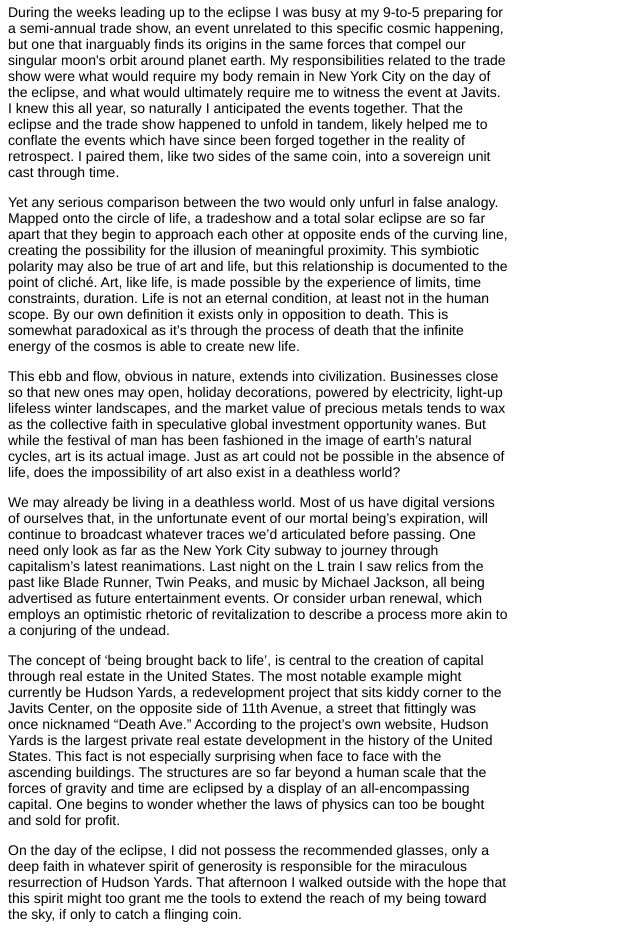
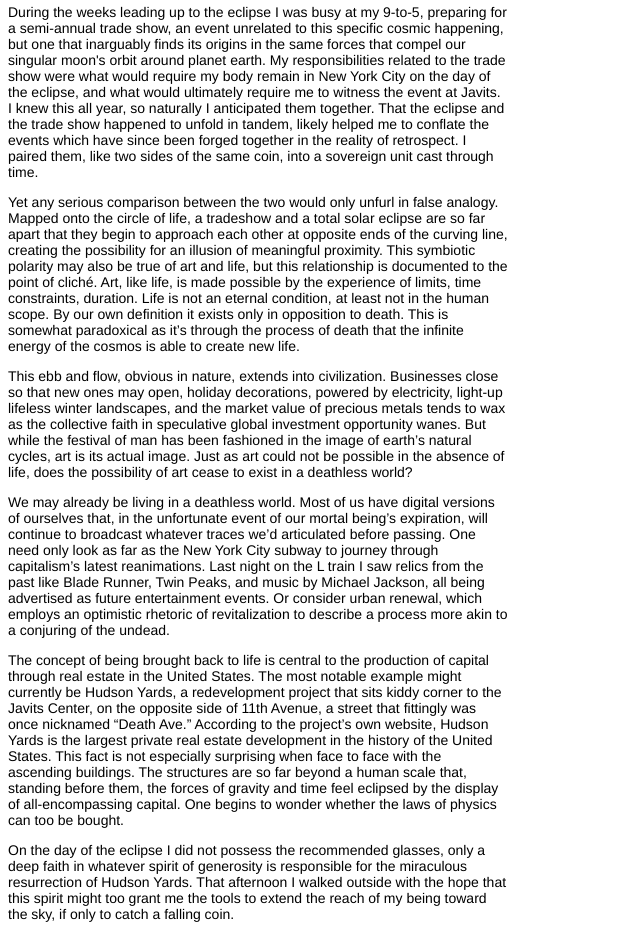
Before and after one commit to wingloreem/loreem, a plain HTML site: page docs/Joel/index.html in a window 1280 px wide. Shown: the part 574-1510 px from the top of the page, without its empty margins (0-640 px from the left). Drawn offline with Linux system fonts and the light colour scheme.

Commit message:
Update index.html

```diff
--- a/docs/Joel/index.html
+++ b/docs/Joel/index.html
@@ -56,12 +56,12 @@
   </div>
 <div class="prtext">
 <p>Earlier this summer, I watched what I’ve heard called “the Great American Eclipse of 2017” while standing amongst a group of strangers outside the Jacob Javits Center, a tradeshow and convention center located on the west side of the island of Manhattan. A lot of people that I know had traveled to various places, mostly throughout the Pacific Northwest, to experience the eclipse in its totality. I did not. New York City was not in the path of totality, so neither was I.</p>
-<p>During the weeks leading up to the eclipse I was busy at my 9-to-5 preparing for a semi-annual trade show, an event unrelated to this specific cosmic happening, but one that inarguably finds its origins in the same forces that compel our singular moon's orbit around planet earth. My responsibilities related to the trade show were what would require my body remain in New York City on the day of the eclipse, and what would ultimately require me to witness the event at Javits. I knew this all year, so naturally I anticipated the events together. That the eclipse and the trade show happened to unfold in tandem, likely helped me to conflate the events which have since been forged together in the reality of retrospect. I paired them, like two sides of the same coin, into a sovereign unit cast through time.</p>
-<p>Yet any serious comparison between the two would only unfurl in false analogy. Mapped onto the circle of life, a tradeshow and a total solar eclipse are so far apart that they begin to approach each other at opposite ends of the curving line, creating the possibility for the illusion of meaningful proximity. This symbiotic polarity may also be true of art and life, but this relationship is documented to the point of cliché. Art, like life, is made possible by the experience of limits, time constraints, duration. Life is not an eternal condition, at least not in the human scope. By our own definition it exists only in opposition to death. This is somewhat paradoxical as it’s through the process of death that the infinite energy of the cosmos is able to create new life.</p>
-<p>This ebb and flow, obvious in nature, extends into civilization. Businesses close so that new ones may open, holiday decorations, powered by electricity, light-up lifeless winter landscapes, and the market value of precious metals tends to wax as the collective faith in speculative global investment opportunity wanes. But while the festival of man has been fashioned in the image of earth’s natural cycles, art is its actual image. Just as art could not be possible in the absence of life, does the impossibility of art also exist in a deathless world?</p>
-<p>We may already be living in a deathless world.  Most of us have digital versions of ourselves that, in the unfortunate event of our mortal being’s expiration, will continue to broadcast whatever traces we’d articulated before passing.  One need only look as far as the New York City subway to journey through capitalism’s latest reanimations. Last night on the L train I saw relics from the past like Blade Runner, Twin Peaks, and music by Michael Jackson, all being advertised as future entertainment events.  Or consider urban renewal, which employs an optimistic rhetoric of revitalization to describe a process more akin to a conjuring of the undead.</p>
-<p>The concept of ‘being brought back to life’, is central to the creation of capital through real estate in the United States. The most notable example might currently be Hudson Yards, a redevelopment project that sits kiddy corner to the Javits Center, on the opposite side of 11th Avenue, a street that fittingly was once nicknamed “Death Ave.”  According to the project’s own website, Hudson Yards is the largest private real estate development in the history of the United States. This fact is not especially surprising when face to face with the ascending buildings. The structures are so far beyond a human scale that the forces of gravity and time are eclipsed by a display of an all-encompassing capital. One begins to wonder whether the laws of physics can too be bought and sold for profit.</p>
-<p>On the day of the eclipse, I did not possess the recommended glasses, only a deep faith in whatever spirit of generosity is responsible for the miraculous resurrection of Hudson Yards. That afternoon I walked outside with the hope that this spirit might too grant me the tools to extend the reach of my being toward the sky, if only to catch a flinging coin.</p>
+<p>During the weeks leading up to the eclipse I was busy at my 9-to-5, preparing for a semi-annual trade show, an event unrelated to this specific cosmic happening, but one that inarguably finds its origins in the same forces that compel our singular moon's orbit around planet earth. My responsibilities related to the trade show were what would require my body remain in New York City on the day of the eclipse, and what would ultimately require me to witness the event at Javits. I knew this all year, so naturally I anticipated them together. That the eclipse and the trade show happened to unfold in tandem, likely helped me to conflate the events which have since been forged together in the reality of retrospect. I paired them, like two sides of the same coin, into a sovereign unit cast through time.</p>
+<p>Yet any serious comparison between the two would only unfurl in false analogy. Mapped onto the circle of life, a tradeshow and a total solar eclipse are so far apart that they begin to approach each other at opposite ends of the curving line, creating the possibility for an illusion of meaningful proximity. This symbiotic polarity may also be true of art and life, but this relationship is documented to the point of cliché. Art, like life, is made possible by the experience of limits, time constraints, duration. Life is not an eternal condition, at least not in the human scope. By our own definition it exists only in opposition to death. This is somewhat paradoxical as it’s through the process of death that the infinite energy of the cosmos is able to create new life.</p>
+<p>This ebb and flow, obvious in nature, extends into civilization. Businesses close so that new ones may open, holiday decorations, powered by electricity, light-up lifeless winter landscapes, and the market value of precious metals tends to wax as the collective faith in speculative global investment opportunity wanes. But while the festival of man has been fashioned in the image of earth’s natural cycles, art is its actual image. Just as art could not be possible in the absence of life, does the possibility of art cease to exist in a deathless world?</p>
+<p>We may already be living in a deathless world. Most of us have digital versions of ourselves that, in the unfortunate event of our mortal being’s expiration, will continue to broadcast whatever traces we’d articulated before passing. One need only look as far as the New York City subway to journey through capitalism’s latest reanimations. Last night on the L train I saw relics from the past like Blade Runner, Twin Peaks, and music by Michael Jackson, all being advertised as future entertainment events. Or consider urban renewal, which employs an optimistic rhetoric of revitalization to describe a process more akin to a conjuring of the undead.</p>
+<p>The concept of being brought back to life is central to the production of capital through real estate in the United States. The most notable example might currently be Hudson Yards, a redevelopment project that sits kiddy corner to the Javits Center, on the opposite side of 11th Avenue, a street that fittingly was once nicknamed “Death Ave.” According to the project’s own website, Hudson Yards is the largest private real estate development in the history of the United States. This fact is not especially surprising when face to face with the ascending buildings. The structures are so far beyond a human scale that, standing before them, the forces of gravity and time feel eclipsed by the display of all-encompassing capital. One begins to wonder whether the laws of physics can too be bought.</p>
+<p>On the day of the eclipse I did not possess the recommended glasses, only a deep faith in whatever spirit of generosity is responsible for the miraculous resurrection of Hudson Yards. That afternoon I walked outside with the hope that this spirit might too grant me the tools to extend the reach of my being toward the sky, if only to catch a falling coin.</p>
 </div>
   </body>
 </html>
```
